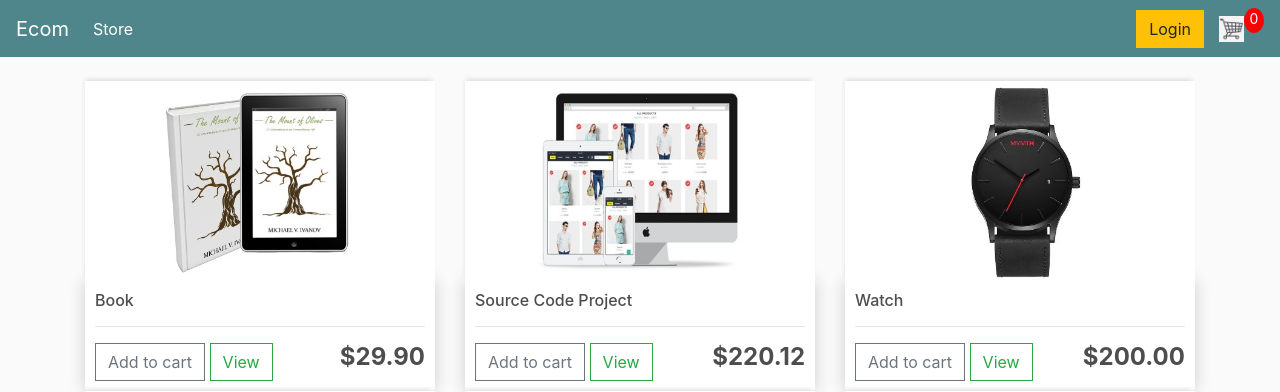
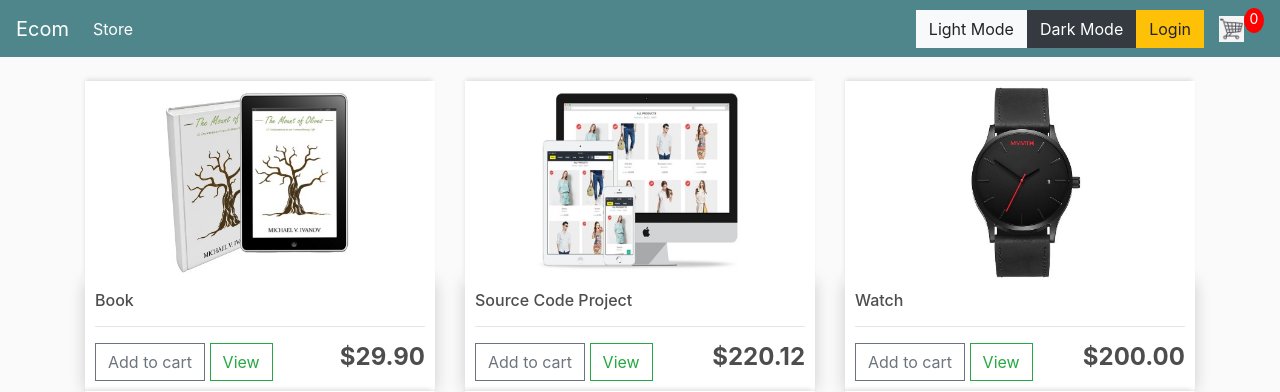
Before and after one commit to ian-santos-nascimento/Django-Ecommerce, a Django app: page / in a window 1280 px wide. Shown: the top 392 px of the page. Run offline with Django 4.2, Linux system fonts and the light colour scheme; data comes from the database, SQL or seed files in the repository; some libraries are stand-ins or nearby versions.

Commit message:
Light/Dark Mode

```diff
--- /dev/null
+++ b/ecommerce/static/css/lightmode.css
@@ -0,0 +1,11 @@
+body{
+    background-color: #fff;
+}
+
+h1,h2,h3,h4,h5,h6{
+    color:black;
+}
+
+p,span,small{
+    color: #888;
+}
--- a/ecommerce/store/templates/store/main.html
+++ b/ecommerce/store/templates/store/main.html
@@ -8,10 +8,15 @@
 
 	<link rel="stylesheet" href="https://stackpath.bootstrapcdn.com/bootstrap/4.4.1/css/bootstrap.min.css" integrity="sha384-Vkoo8x4CGsO3+Hhxv8T/Q5PaXtkKtu6ug5TOeNV6gBiFeWPGFN9MuhOf23Q9Ifjh" crossorigin="anonymous">
 
+    <link id="stylemode" rel="stylesheet" type="text/css" href="{% static 'css/lightmode.css' %}">
+
 	<link rel="stylesheet" type="text/css" href="{% static 'css/main.css' %}">
 
+
 	<script type="text/javascript">
+
 		var user = '{{request.user}}'
+
 
 		function getToken(name) {
 		    var cookieValue = null;
@@ -74,8 +79,13 @@
 	      <li class="nav-item active">
 	        <a class="nav-link" href="{% url 'store' %}">Store <span class="sr-only">(current)</span></a>
 	      </li>
+	    </ul>
+          <div class="form-inline my-2 my-lg-0">
+            <button class="btn btn-light" onclick="swapStyle('lightmode.css')">Light Mode</button>
+            <button class="btn btn-dark" onclick="swapStyle('darkmode.css')">Dark Mode</button>
 
-	    </ul>
+          </div>
+
 	    <div class="form-inline my-2 my-lg-0">
 	     	<a href="#"class="btn btn-warning">Login</a>
 
@@ -104,5 +114,22 @@
 	<script src="https://stackpath.bootstrapcdn.com/bootstrap/4.4.1/js/bootstrap.min.js" integrity="sha384-wfSDF2E50Y2D1uUdj0O3uMBJnjuUD4Ih7YwaYd1iqfktj0Uod8GCExl3Og8ifwB6" crossorigin="anonymous"></script>
 
 	<script type="text/javascript" src="{% static 'js/cart.js' %}"></script>
+
+    <script type="text/javascript">
+             var theme = localStorage.getItem('theme')
+
+        if(theme == null){
+            swapStyle('lightmode.css')
+        }else{
+            swapStyle(theme)
+        }
+
+        function swapStyle(sheet){
+            document.getElementById("stylemode").href ="/static/css/" + sheet
+            document.getElementById("stylemode").type = "text/css"
+            console.log(document.getElementById("stylemode").href)
+            localStorage.setItem("theme", sheet)
+        }
+    </script>
 </body>
 </html>
```
Also changed, not shown: ecommerce/static/css/darkmode.css (added, +23 -0 lines).
